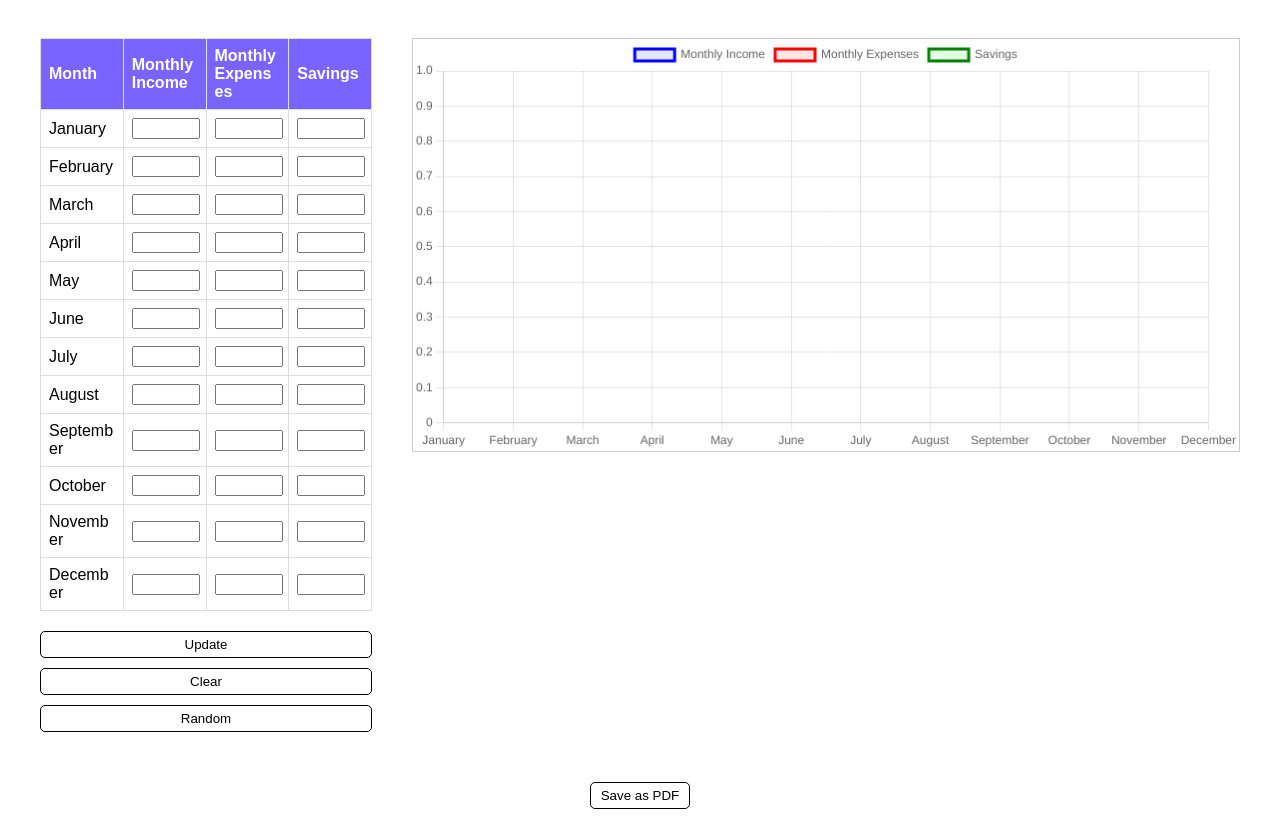
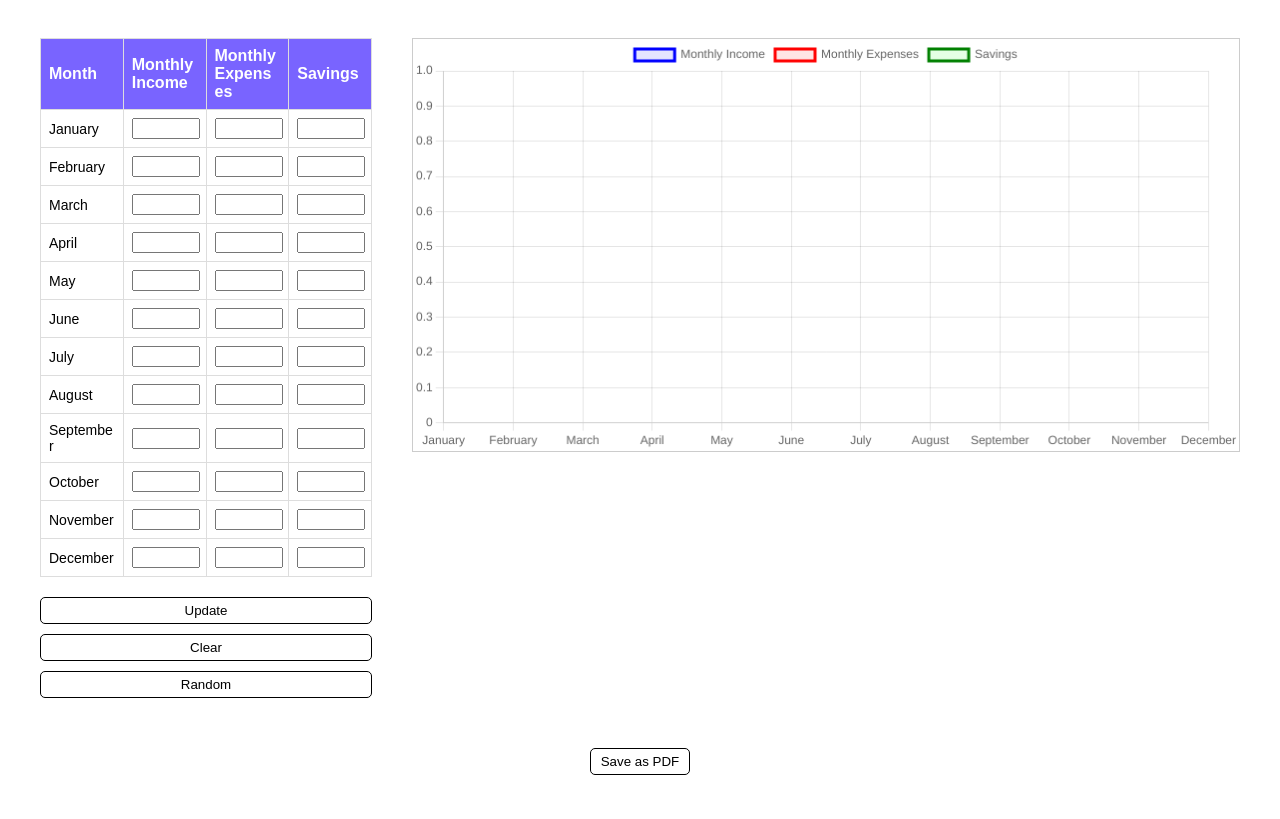
Before and after one commit to RazvanPF/Expense-Tracker, a plain HTML site: page index.html in a window 1280 px wide. Shown: the part 60-879 px from the top of the page. After the commit the page ends 845 px from the top, so only its background shows below. Drawn offline with nearby package versions, Linux system fonts and the light colour scheme.

Commit message:
PDF size fix on mobile v4 + font size

```diff
--- a/styles.css
+++ b/styles.css
@@ -8,26 +8,26 @@ body {
 
 h1 {
     text-align: center;
-    margin-top: 20px; /* Add some top margin for spacing */
+    margin-top: 20px; /* Some top margin for spacing */
 }
 
 .container {
     display: flex;
     justify-content: center; /* Center align items horizontally */
-    padding: 0 20px; /* Add padding to avoid sticking to page edges */
+    padding: 0 20px; /* Padding to avoid sticking to page edges */
     flex-wrap: wrap; /* Ensure items wrap to new row on smaller screens */
 }
 
 .table-container {
     flex: 1 1 30%; /* Set table container to occupy 30% of the row */
-    padding: 20px; /* Add padding inside the container */
+    padding: 20px; /* Padding inside the container */
     box-sizing: border-box;
     overflow-x: auto; /* Horizontal scroll only when necessary */
 }
 
 .chart-container {
     flex: 1 1 70%; /* Set chart container to occupy 70% of the row */
-    padding: 20px; /* Add padding inside the container */
+    padding: 20px; /* Padding inside the container */
     box-sizing: border-box;
 }
 
@@ -44,6 +44,15 @@ th, td {
     text-align: left;
     word-wrap: break-word; /* Wrap text if too long */
 }
+
+td {
+    font-size: 12px; /* Default font size for table data */
+}
+
+td:first-child {
+    font-size: 14px; /* Change font size for the months column */
+}
+
 
 th {
     background-color: #7964ff;
```
